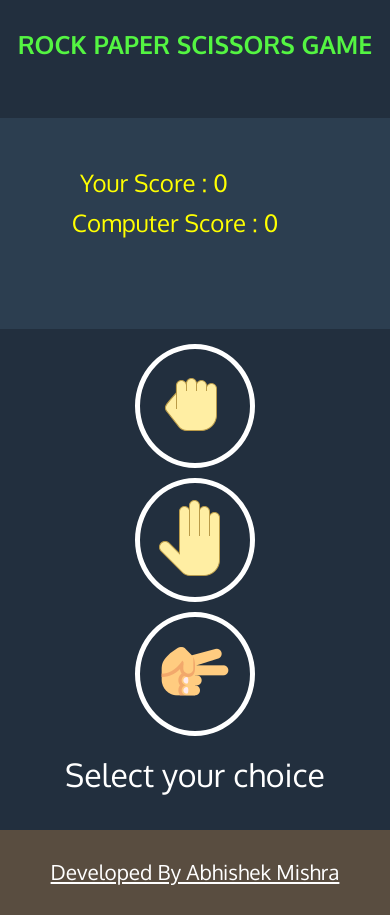
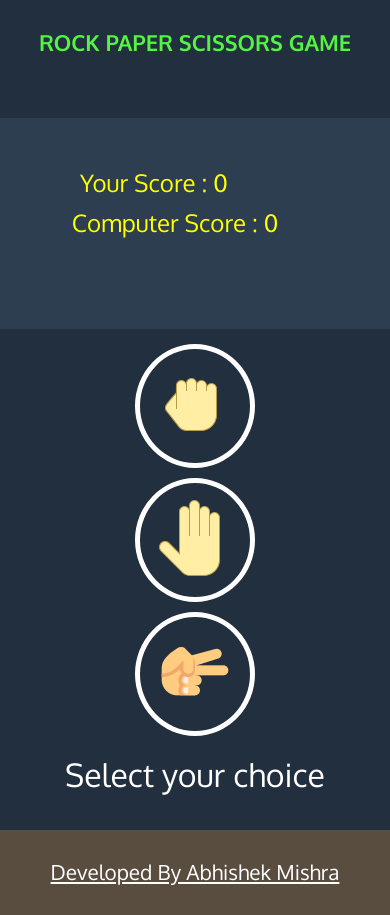
Before and after one commit to akm0786/Rock-Paper-Scissors, a plain HTML site: page index.html in a window 390 px wide. Drawn offline with Linux system fonts and the light colour scheme.

Commit message:
Update makeup.css

```diff
--- a/Assets/css/makeup.css
+++ b/Assets/css/makeup.css
@@ -168,6 +168,9 @@ p{
 }
 @media only screen and (max-width:425px) {
 
+	header>h1{
+		font-size: 22px;
+	}
 	.score_board{
 
 		padding: 0
@@ -186,7 +189,7 @@ p{
 			font-size: 1.9rem;
 		}
 }
-@media only screen and (max-width:355px) {
+@media only screen and (max-width:376px) {
 
 	header>h1{
 		font-size: 22px;
```
